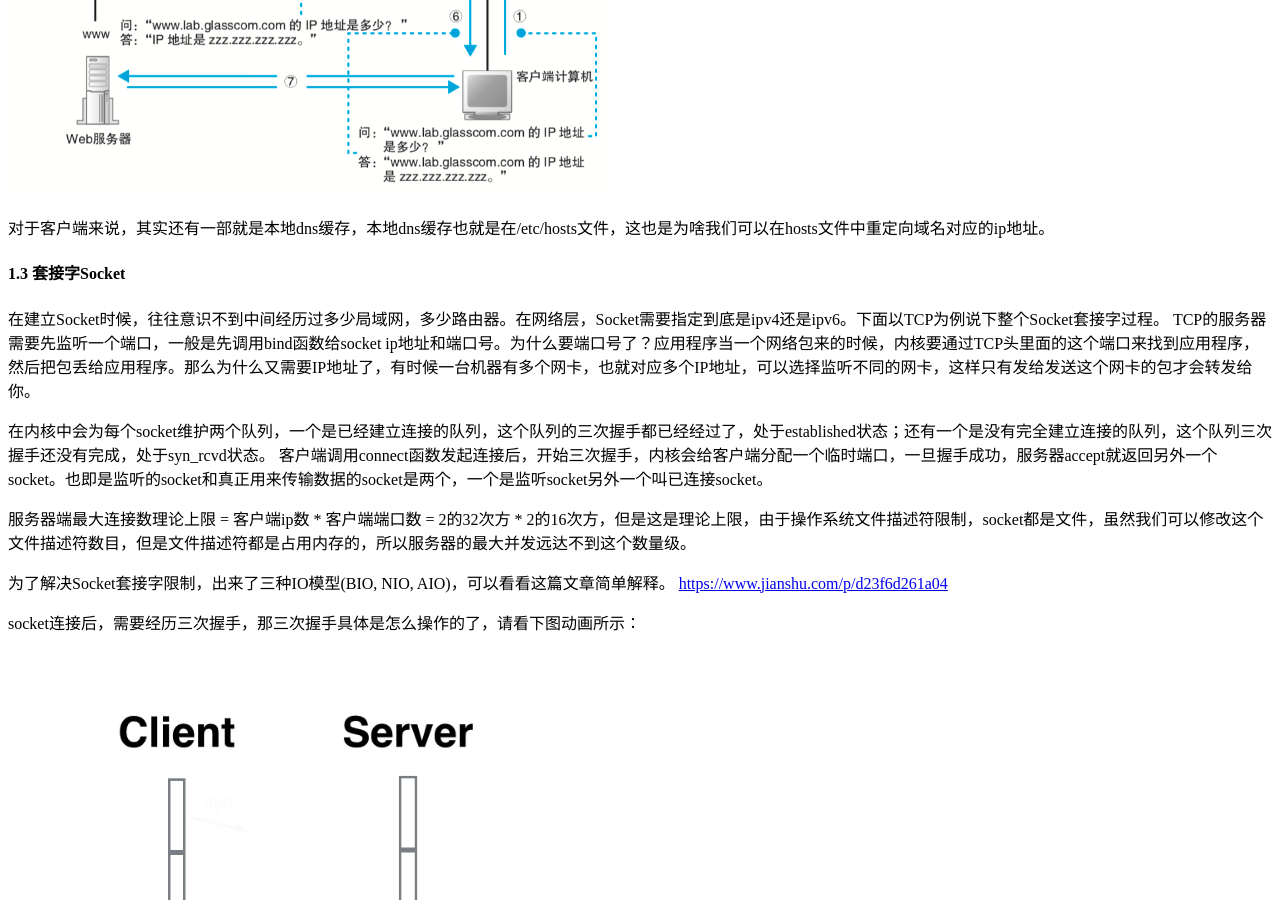
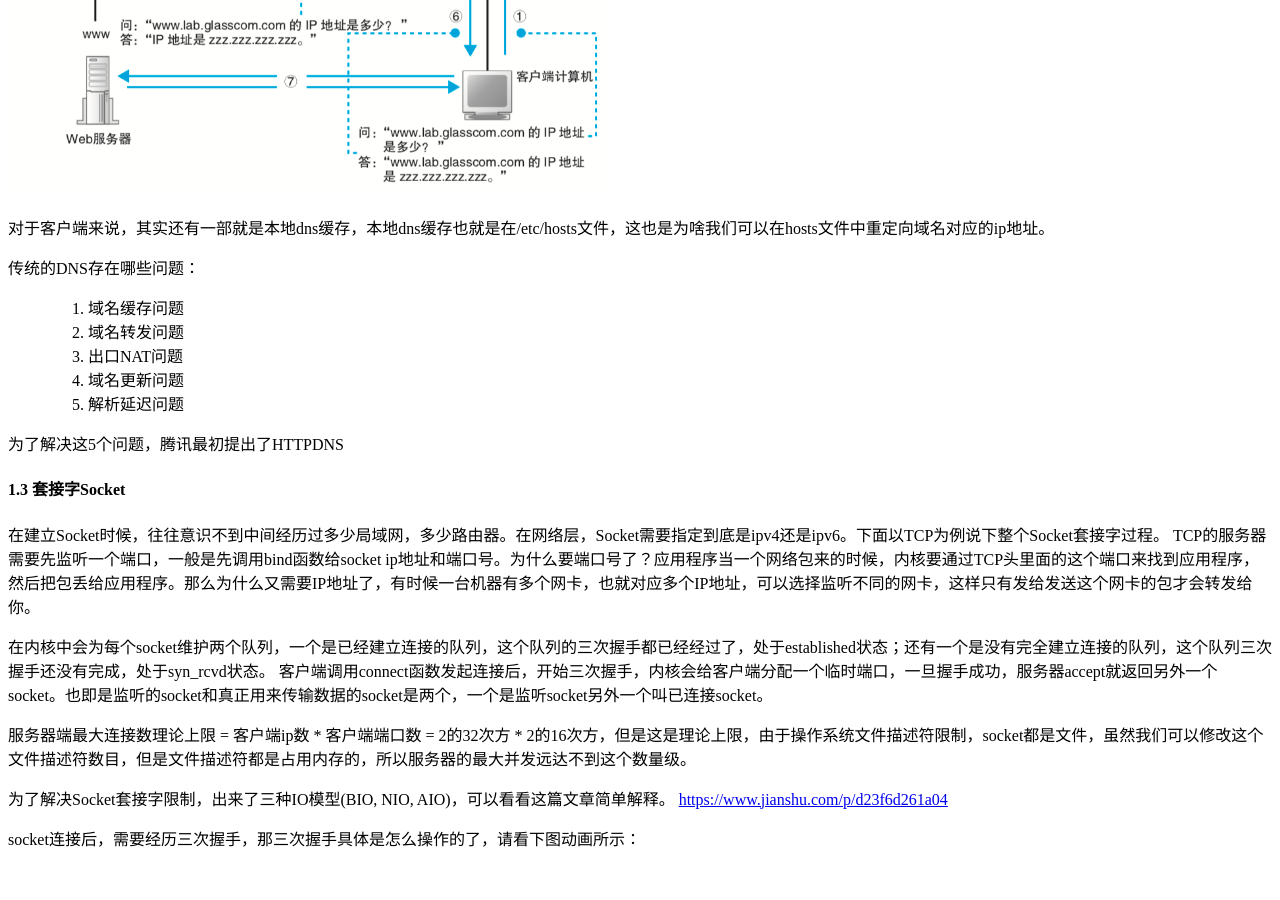
Before and after one commit to kingxt/kingxt.github.io, a Jekyll site: the page built from _posts/2018-10-14-网络是怎样连接的.md, in a window 1280 px wide and 900 px high, scrolled down 3151 px. Built offline with Jekyll 4.4.1, drawn with Linux system fonts in a browser that asks for light colours; nearby versions of some CDN libraries; comment, search, counter and statistics services are not loaded.

Commit message:
refactor

```diff
--- a/_posts/2018-10-14-网络是怎样连接的.md
+++ b/_posts/2018-10-14-网络是怎样连接的.md
@@ -50,6 +50,15 @@ http请求消息生成之后，由于应用本身不具备将消息发送到网
 <img src="/img/post/network-dns.png" width="600"/>
 
 对于客户端来说，其实还有一部就是本地dns缓存，本地dns缓存也就是在/etc/hosts文件，这也是为啥我们可以在hosts文件中重定向域名对应的ip地址。
+
+传统的DNS存在哪些问题：
+> 1. 域名缓存问题
+> 2. 域名转发问题
+> 3. 出口NAT问题
+> 4. 域名更新问题
+> 5. 解析延迟问题
+
+为了解决这5个问题，腾讯最初提出了HTTPDNS
 
 #### 1.3 套接字Socket
 
```
